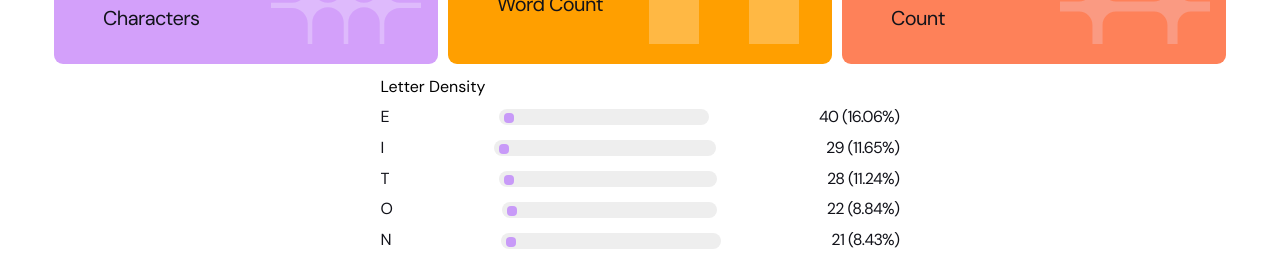
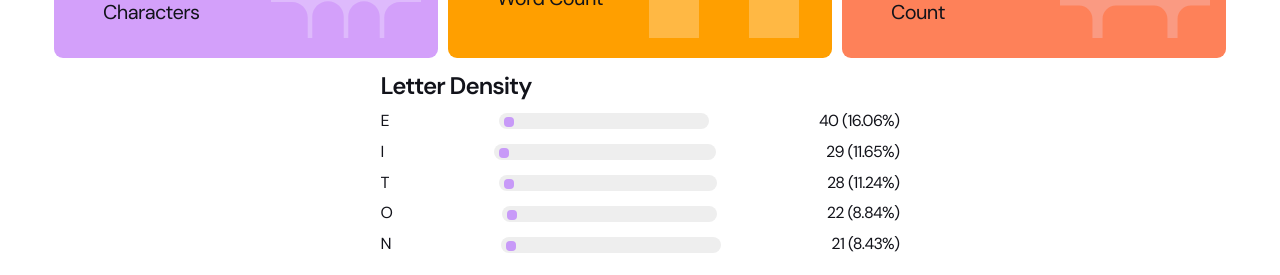
Before and after one commit to AnanoMakharashvili/Character-counter, a plain HTML site: page index.html in a window 1280 px wide. Shown: the part 525-800 px from the top of the page. Drawn offline with Linux system fonts and the light colour scheme.

Commit message:
Fixed all issues and corrected everything

```diff
--- a/index.html
+++ b/index.html
@@ -85,7 +85,9 @@
           />
         </div>
       </div>
-      <div id="letterDensity">Letter Density</div>
+      <div id="letterDensity">
+        <h2 class="letter-style" id="letter-style">Letter Density</h2>
+      </div>
     </main>
     <script src="script.js"></script>
   </body>
--- a/script.js
+++ b/script.js
@@ -7,6 +7,7 @@ const checkBoxDark = document.getElementById("checkbox");
 const totalCharacters = document.getElementById("total-characters");
 const wordCount = document.getElementById("word-count");
 const sentenceCount = document.getElementById("sentence-count");
+const letterStyle = document.getElementById("letter-style");
 
 switchThem.addEventListener("click", () => {
   document.body.classList.add("dark-mode");
@@ -17,6 +18,7 @@ switchThem.addEventListener("click", () => {
   headerThemDark.style.display = "block";
   headerThemLight.style.display = "none";
   checkBoxDark.style.accentColor = "#D3A0FA";
+  letterStyle.style.color = "#E4E4EF";
   document.querySelectorAll(".letter").forEach((el) => {
     el.style.color = "#E4E4EF";
   });
@@ -34,6 +36,7 @@ switchWhiteThem.addEventListener("click", () => {
   headerThemDark.style.display = "none";
   headerThemLight.style.display = "block";
   checkBoxDark.style.accentColor = "#D3A0FA";
+  letterStyle.style.color = "#12131A";
   document.querySelectorAll(".letter").forEach((el) => {
     el.style.color = "#12131A";
   });
--- a/styless.css
+++ b/styless.css
@@ -185,6 +185,14 @@ h2 {
   color: #12131a;
 }
 
+.letter-style {
+  font-weight: 600;
+  font-size: 24px;
+  line-height: 31.2px;
+  letter-spacing: -1px;
+  color: #12131a;
+}
+
 .bar-container {
   flex: 1;
   background-color: #eee;
```
